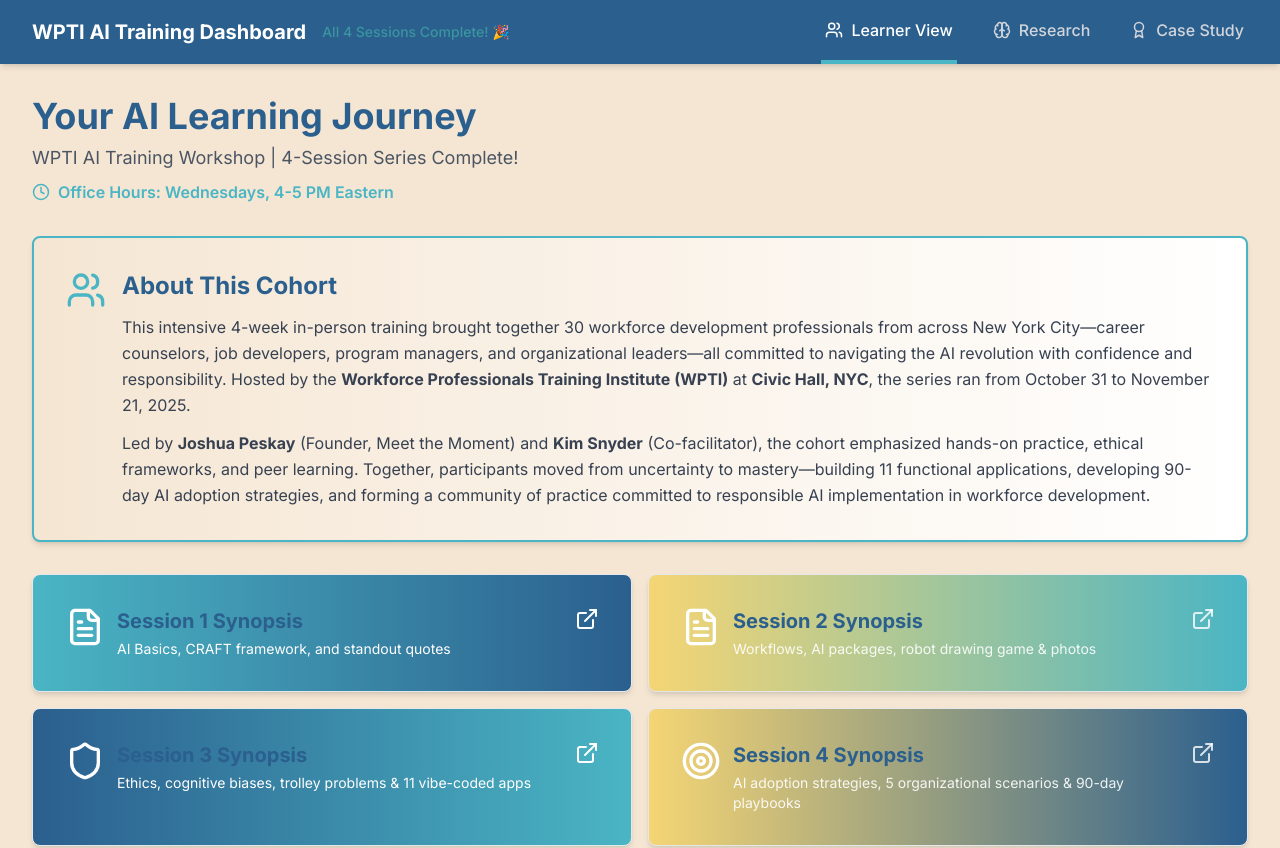
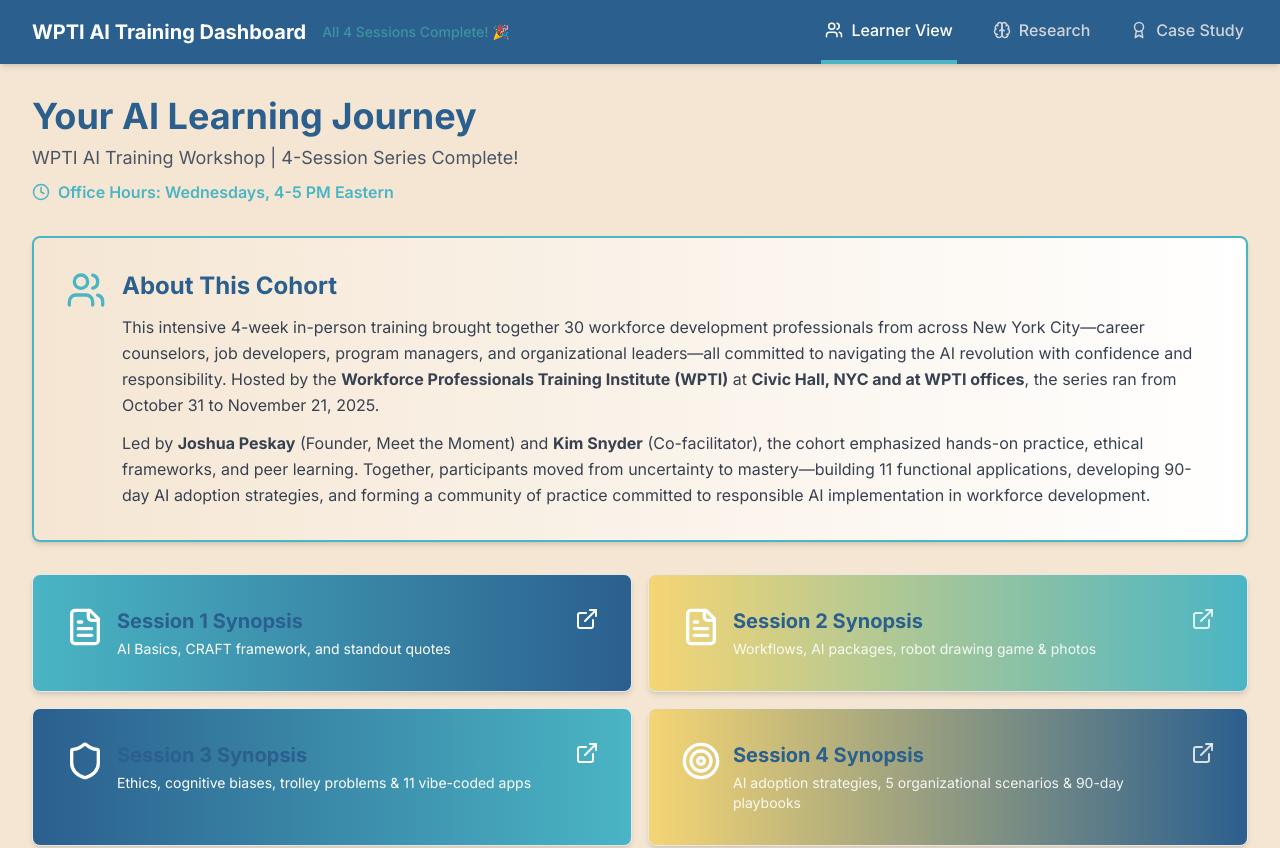
Before and after one commit to joshuamtm/wpti-ai-dashboard, a React (Vite) app: page / in a window 1280 px wide. Shown: the top 848 px of the page. Built offline with nearby package versions, Linux system fonts and the light colour scheme.

Commit message:
fix: update cohort location to include WPTI offices

```diff
--- a/src/components/LearnerDashboard.jsx
+++ b/src/components/LearnerDashboard.jsx
@@ -219,7 +219,7 @@
           <div>
             <h2 className="text-2xl font-bold text-navy mb-3">About This Cohort</h2>
             <p className="text-gray-700 leading-relaxed mb-3">
-              This intensive 4-week in-person training brought together 30 workforce development professionals from across New York City—career counselors, job developers, program managers, and organizational leaders—all committed to navigating the AI revolution with confidence and responsibility. Hosted by the <strong>Workforce Professionals Training Institute (WPTI)</strong> at <strong>Civic Hall, NYC</strong>, the series ran from October 31 to November 21, 2025.
+              This intensive 4-week in-person training brought together 30 workforce development professionals from across New York City—career counselors, job developers, program managers, and organizational leaders—all committed to navigating the AI revolution with confidence and responsibility. Hosted by the <strong>Workforce Professionals Training Institute (WPTI)</strong> at <strong>Civic Hall, NYC and at WPTI offices</strong>, the series ran from October 31 to November 21, 2025.
             </p>
             <p className="text-gray-700 leading-relaxed">
               Led by <strong>Joshua Peskay</strong> (Founder, Meet the Moment) and <strong>Kim Snyder</strong> (Co-facilitator), the cohort emphasized hands-on practice, ethical frameworks, and peer learning. Together, participants moved from uncertainty to mastery—building 11 functional applications, developing 90-day AI adoption strategies, and forming a community of practice committed to responsible AI implementation in workforce development.
```
